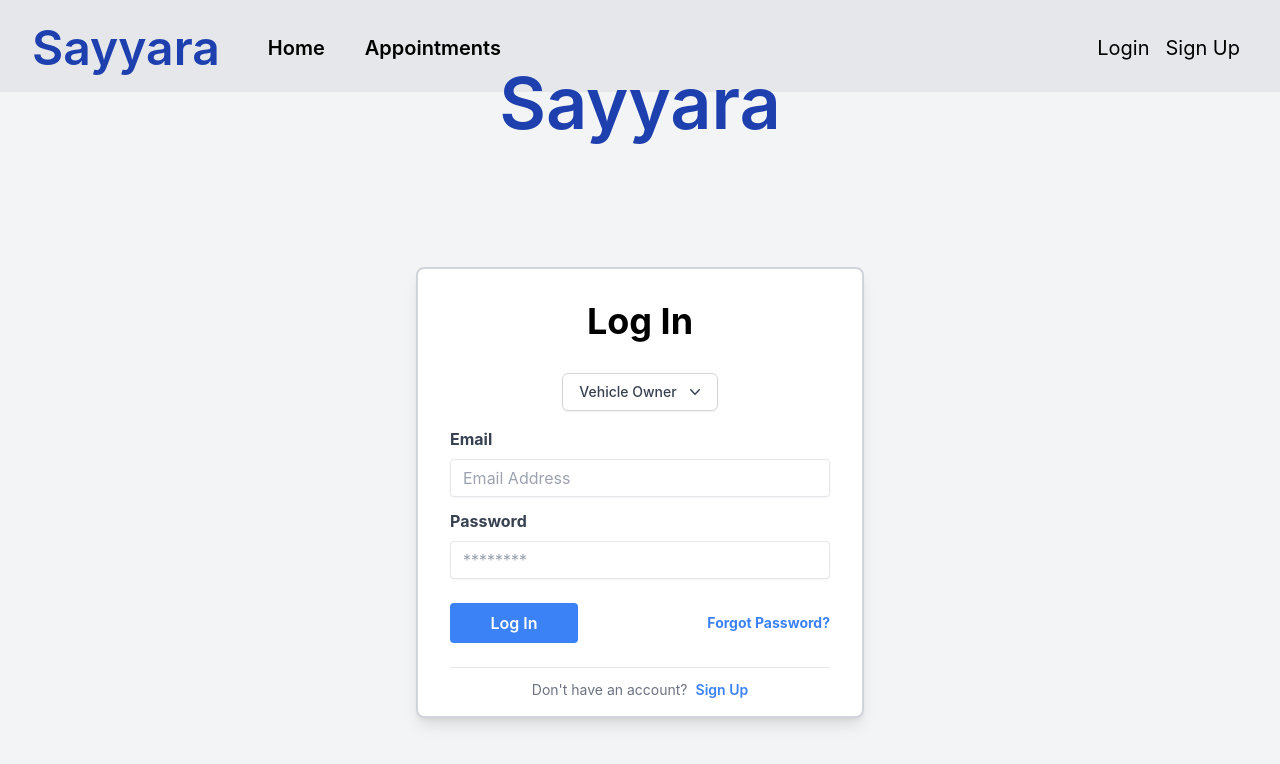
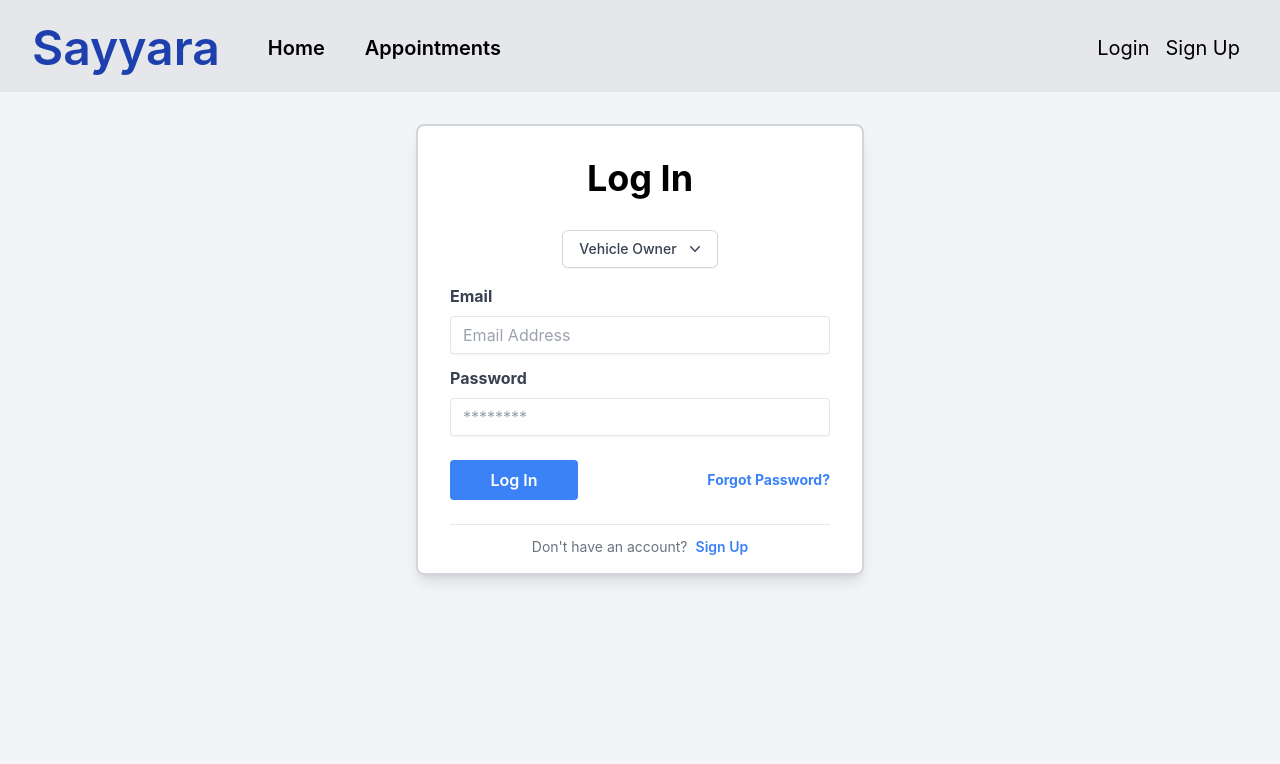
Before and after one commit to csc301-fall-2022/team-project-16-sayyara-m, a React (Create React App) app in the folder frontend/: page / in a window 1280 px wide. Shown: the top 764 px of the page. Built offline with nearby package versions, Linux system fonts and the light colour scheme.

Commit message:
removed sayyara title from login page

```diff
--- a/frontend/src/pages/Login.tsx
+++ b/frontend/src/pages/Login.tsx
@@ -8,13 +8,8 @@ function Login() {
     const [loginUserType, setLoginUserType] = useState<string>("Vehicle Owner");
 
     return(
-        <div className='flex w-screen h-screen justify-center flex-wrap bg-gray-100 px-8'>
+        <div className='flex w-screen h-screen justify-center flex-wrap bg-gray-100 px-8 pt-8'>
             <div className='flex flex-wrap h-full max-w-md min-w-[330px] w-full'>
-                <div className='flex w-full justify-center relative'>
-                    <div className='absolute bottom-32 text-7xl font-semibold text-blue-800'>
-                        Sayyara  {/* We could put a logo here instead */}
-                    </div>
-                </div>
                 <div className='w-full h-min border-2 border-gray-300 rounded-lg shadow-lg bg-white'>
                     <div className='mx-8'>
                         <div className='flex justify-center my-8'>
```
